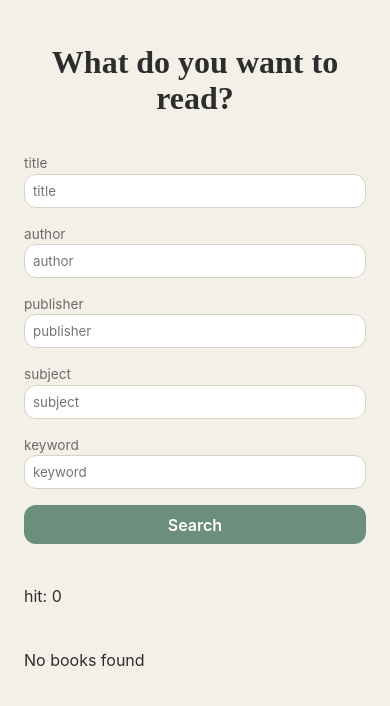
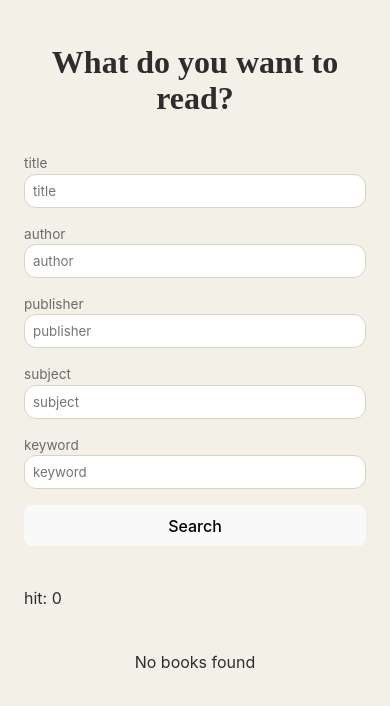
Before and after one commit to tmk-a/book-search-react-python, a React (Vite) app in the folder frontend/: page / in a window 390 px wide. Shown: the top 706 px of the page. Built offline with nearby package versions, Linux system fonts and the light colour scheme.

Commit message:
feat: implement responsive design

```diff
--- /dev/null
+++ b/frontend/src/core/style/_responsive.scss
@@ -0,0 +1,36 @@
+@use "sass:map";
+@use "./variables" as *;
+
+@mixin responsive-property(
+  $property,
+  $xsValue,
+  $smValue,
+  $mdValue,
+  $lgValue,
+  $xlValue
+) {
+  & {
+    #{$property}: $xsValue;
+  }
+  @include responsive($screen-xs) {
+    #{$property}: $xsValue;
+  }
+  @include responsive($screen-sm) {
+    #{$property}: $smValue;
+  }
+  @include responsive($screen-md) {
+    #{$property}: $mdValue;
+  }
+  @include responsive($screen-lg) {
+    #{$property}: $lgValue;
+  }
+  @include responsive($screen-xl) {
+    #{$property}: $xlValue;
+  }
+}
+
+@mixin responsive($size) {
+  @media (min-width: $size) {
+    @content;
+  }
+}
--- a/frontend/src/core/style/_variables.scss
+++ b/frontend/src/core/style/_variables.scss
@@ -8,6 +8,13 @@ $border-color: #d8d2c4;
 $card-bg: rgba(255, 255, 255, 0.8);
 
 // Spacing
-$max-width: 960px;
+$max-width: 60rem;
 $padding: 1.5rem;
 $radius: 12px;
+
+// Screen-size
+$screen-xs: 32rem;
+$screen-sm: 40rem;
+$screen-md: 48rem;
+$screen-lg: 64rem;
+$screen-xl: 80rem;
--- a/frontend/src/pages/SearchPage.scss
+++ b/frontend/src/pages/SearchPage.scss
@@ -1,7 +1,11 @@
-@use "../core//style//variables" as *;
+@use "../core/style/variables" as *;
+@use "../core/style/responsive" as *;
 @use "sass:color";
 
 .contents-container {
+  display: flex;
+  flex-direction: column;
+  align-items: center;
   background-color: $bg-color;
   min-height: 100vh;
   font-family: var(--font-sans);
@@ -17,25 +21,25 @@
 }
 
 .search-container {
+  max-width: $max-width;
+
   &__input {
     display: flex;
     flex-direction: column;
     gap: 1rem;
-    max-width: 60rem;
     padding-bottom: 1.5rem;
+  }
 
-    button {
-      background-color: $accent-sage;
-      color: #fff;
-      border: none;
-      padding: 0.6rem 1rem;
-      border-radius: $radius;
-      font-weight: 600;
-      cursor: pointer;
+  &__input-items {
+    display: flex;
+    flex-direction: column;
+    gap: 1rem;
 
-      &:hover {
-        background-color: color.scale($accent-sage, $lightness: -20%);
-      }
+    @include responsive($screen-md) {
+      display: flex;
+      flex-direction: row;
+      gap: 1rem;
+      flex-wrap: wrap;
     }
   }
 
@@ -55,6 +59,33 @@
       font-family: var(--font-sans);
       background-color: #fff;
       color: $text-color;
+      width: 100%;
+    }
+  }
+
+  &__input-bottom {
+    display: flex;
+    flex-direction: column;
+    gap: 1rem;
+
+    button {
+      background-color: $accent-sage;
+      color: #fff;
+      border: none;
+      padding: 0.6rem 1rem;
+      border-radius: $radius;
+      font-weight: 600;
+      cursor: pointer;
+      width: 100%;
+
+      @include responsive($screen-md) {
+        width: 10rem;
+        align-self: end;
+      }
+
+      &:hover {
+        background-color: color.scale($accent-sage, $lightness: -20%);
+      }
     }
   }
 }
@@ -64,6 +95,8 @@
     display: flex;
     flex-direction: column;
     gap: 0.5rem;
+    width: 100%;
+    max-width: 60rem;
 
     p {
       color: $text-color;
@@ -71,9 +104,18 @@
   }
 
   &__books-container {
-    display: flex;
-    flex-wrap: wrap;
+    display: grid;
     gap: 2rem;
-    max-width: $max-width;
+    // max-width: $max-width;
+    margin: 0 auto;
+
+    @include responsive-property(
+      grid-template-columns,
+      repeat(1, minmax(0, 1fr)),
+      repeat(2, minmax(0, 1fr)),
+      repeat(3, minmax(0, 1fr)),
+      repeat(4, minmax(0, 1fr)),
+      repeat(5, minmax(0, 1fr))
+    );
   }
 }
```
